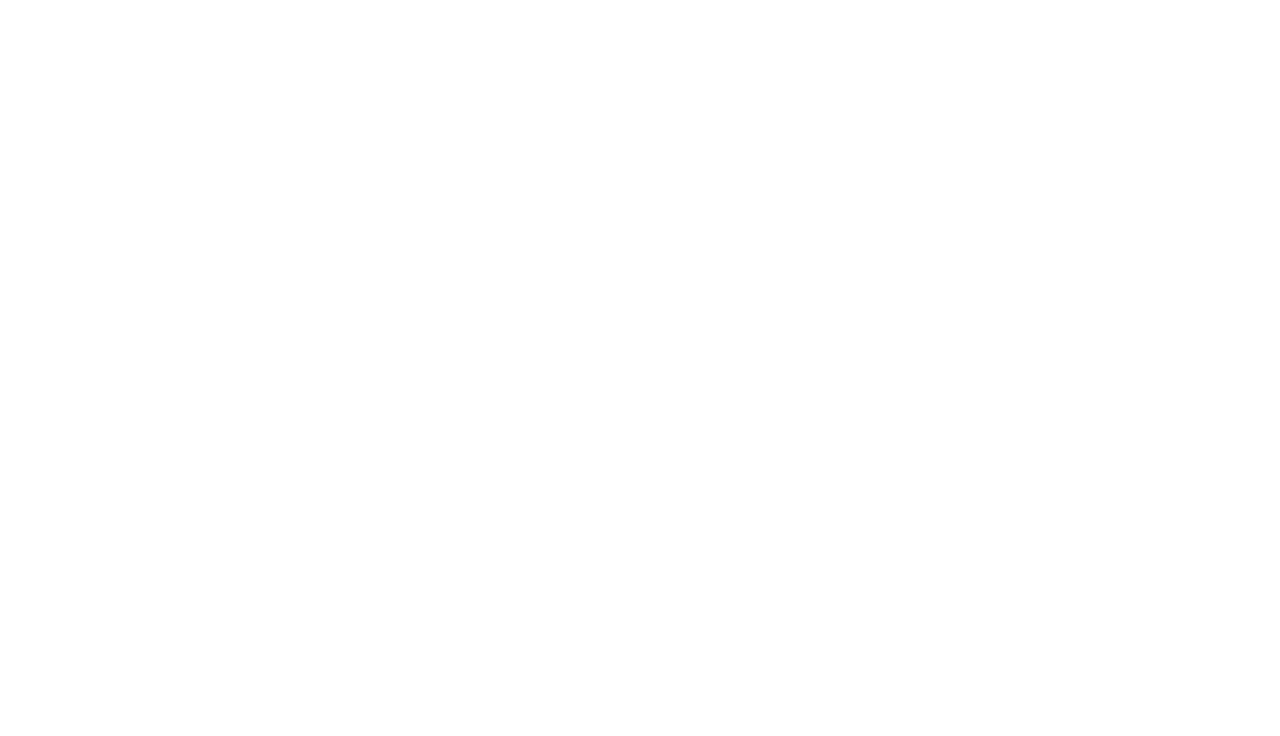
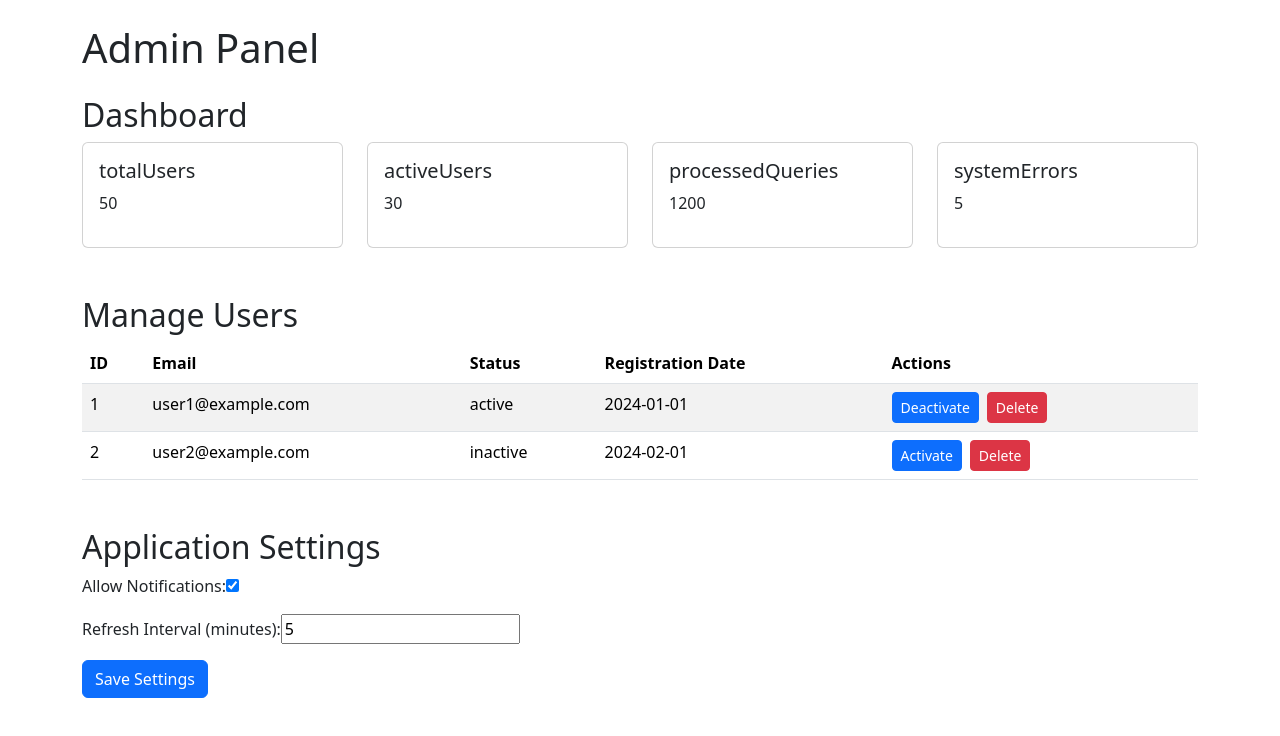
Before and after one commit to Projekt-zespolowy-magisterka/frontend, a React (Create React App) app: page /admin in a window 1280 px wide. Before the commit this address had no page. Shown: the top 736 px of the page. Built offline with nearby package versions, Linux system fonts and the light colour scheme; what chartjs-chart-financial would draw is missing.

Commit message:
Added the prototype for the admin panel

```diff
--- a/src/App.js
+++ b/src/App.js
@@ -2,6 +2,7 @@
 import {Routes, Route, Navigate, useLocation, matchPath} from 'react-router-dom';
 import Login from './pages/LoginPage';
 import RegistrationPage from "./pages/RegistrationPage";
+import AdminPanel from './pages/AdminPanel';
 
 import TopMenu from './components/TopMenu';
 import StockOverview from './pages/StockOverview';
@@ -67,6 +68,7 @@
           <Route path="/stock-overview" element={isLoggedIn ? <StockOverview /> : <Navigate to="/login" />} />
           <Route path="/watchlist" element={isLoggedIn ? <Watchlist /> : <Navigate to="/login" />} />
           <Route path="/stock/:symbol" element={isLoggedIn ? <StockDetails /> : <Navigate to="/login" />} />
+          <Route path="/admin" element={<AdminPanel />} />
         </Routes>
       </>
   );
--- /dev/null
+++ b/src/pages/AdminPanel.js
@@ -0,0 +1,29 @@
+import React from 'react';
+import Dashboard from './Dashboard';
+import UsersTable from './UsersTable';
+import SettingsPanel from './SettingsPanel';
+
+const AdminPanel = () => {
+    return (
+        <div className="container mt-4">
+            <h1>Admin Panel</h1>
+
+            {/* Dashboard Section */}
+            <div className="mb-5">
+                <Dashboard />
+            </div>
+
+            {/* Users Table Section */}
+            <div className="mb-5">
+                <UsersTable />
+            </div>
+
+            {/* Settings Panel Section */}
+            <div className="mb-5">
+                <SettingsPanel />
+            </div>
+        </div>
+    );
+};
+
+export default AdminPanel;
--- /dev/null
+++ b/src/pages/Dashboard.js
@@ -0,0 +1,22 @@
+import React from 'react';
+import mockDashboardData from '../utils/mockDashboardData';
+
+const Dashboard = () => {
+    return (
+        <div className="mt-4">
+            <h2>Dashboard</h2>
+            <div className="row">
+                {Object.entries(mockDashboardData).map(([key, value]) => (
+                    <div className="col-md-3" key={key}>
+                        <div className="card p-3">
+                            <h5>{key}</h5>
+                            <p>{value}</p>
+                        </div>
+                    </div>
+                ))}
+            </div>
+        </div>
+    );
+};
+
+export default Dashboard;
--- /dev/null
+++ b/src/pages/SettingsPanel.js
@@ -0,0 +1,44 @@
+import React, { useState } from 'react';
+import mockSettings from '../utils/mockSettings.js';
+
+const SettingsPanel = () => {
+    const [settings, setSettings] = useState(mockSettings);
+
+    const handleChange = (e) => {
+        const { name, value } = e.target;
+        setSettings((prev) => ({ ...prev, [name]: value }));
+    };
+
+    const handleSave = () => {
+        console.log("Settings saved:", settings);
+    };
+
+    return (
+        <div className="mt-4">
+            <h2>Application Settings</h2>
+            <form>
+                <div className="mb-3">
+                    <label>Allow Notifications:</label>
+                    <input
+                        type="checkbox"
+                        checked={settings.allowNotifications}
+                        onChange={(e) => handleChange({ target: { name: "allowNotifications", value: e.target.checked } })}
+                    />
+                </div>
+                <div className="mb-3">
+                    <label>Refresh Interval (minutes):</label>
+                    <input
+                        type="number"
+                        value={settings.refreshInterval}
+                        onChange={(e) => handleChange({ target: { name: "refreshInterval", value: e.target.value } })}
+                    />
+                </div>
+                <button type="button" onClick={handleSave} className="btn btn-primary">
+                    Save Settings
+                </button>
+            </form>
+        </div>
+    );
+};
+
+export default SettingsPanel;
--- /dev/null
+++ b/src/pages/UsersTable.js
@@ -0,0 +1,55 @@
+import React, { useState } from 'react';
+import mockUsers from '../utils/mockUsers';
+
+const UsersTable = () => {
+    const [users, setUsers] = useState(mockUsers);
+
+    const toggleStatus = (id) => {
+        setUsers((prev) =>
+            prev.map((user) =>
+                user.id === id ? { ...user, status: user.status === "active" ? "inactive" : "active" } : user
+            )
+        );
+    };
+
+    const deleteUser = (id) => {
+        setUsers((prev) => prev.filter((user) => user.id !== id));
+    };
+
+    return (
+        <div className="mt-4">
+            <h2>Manage Users</h2>
+            <table className="table table-striped">
+                <thead>
+                <tr>
+                    <th>ID</th>
+                    <th>Email</th>
+                    <th>Status</th>
+                    <th>Registration Date</th>
+                    <th>Actions</th>
+                </tr>
+                </thead>
+                <tbody>
+                {users.map((user) => (
+                    <tr key={user.id}>
+                        <td>{user.id}</td>
+                        <td>{user.email}</td>
+                        <td>{user.status}</td>
+                        <td>{user.registrationDate}</td>
+                        <td>
+                            <button onClick={() => toggleStatus(user.id)} className="btn btn-primary btn-sm">
+                                {user.status === "active" ? "Deactivate" : "Activate"}
+                            </button>
+                            <button onClick={() => deleteUser(user.id)} className="btn btn-danger btn-sm ms-2">
+                                Delete
+                            </button>
+                        </td>
+                    </tr>
+                ))}
+                </tbody>
+            </table>
+        </div>
+    );
+};
+
+export default UsersTable;
--- /dev/null
+++ b/src/utils/mockDashboardData.js
@@ -0,0 +1,7 @@
+const mockDashboardData = {
+    totalUsers: 50,
+    activeUsers: 30,
+    processedQueries: 1200,
+    systemErrors: 5,
+};
+export default mockDashboardData;
--- /dev/null
+++ b/src/utils/mockSettings.js
@@ -0,0 +1,5 @@
+const mockSettings = {
+    allowNotifications: true,
+    refreshInterval: 5, // w minutach
+};
+export default mockSettings;
--- /dev/null
+++ b/src/utils/mockUsers.js
@@ -0,0 +1,5 @@
+const mockUsers = [
+    { id: 1, email: "user1@example.com", status: "active", registrationDate: "2024-01-01" },
+    { id: 2, email: "user2@example.com", status: "inactive", registrationDate: "2024-02-01" },
+];
+export default mockUsers;
```
